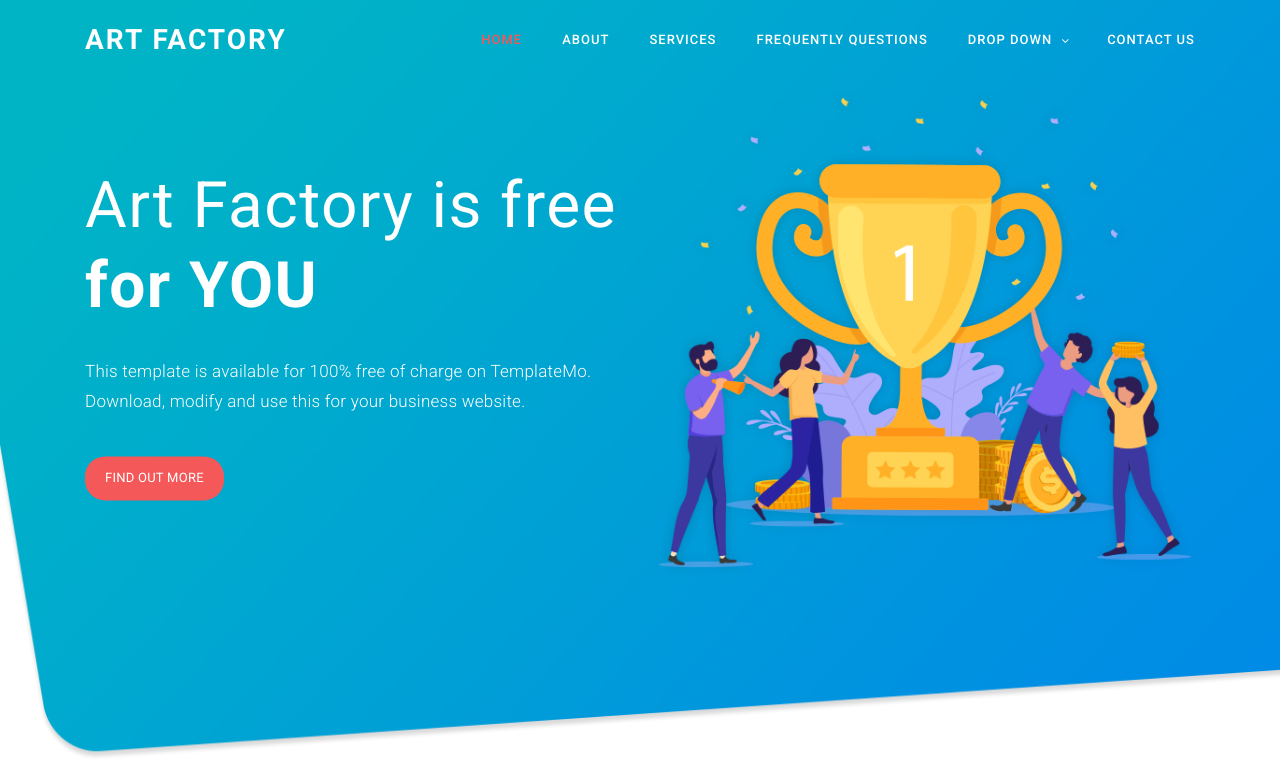
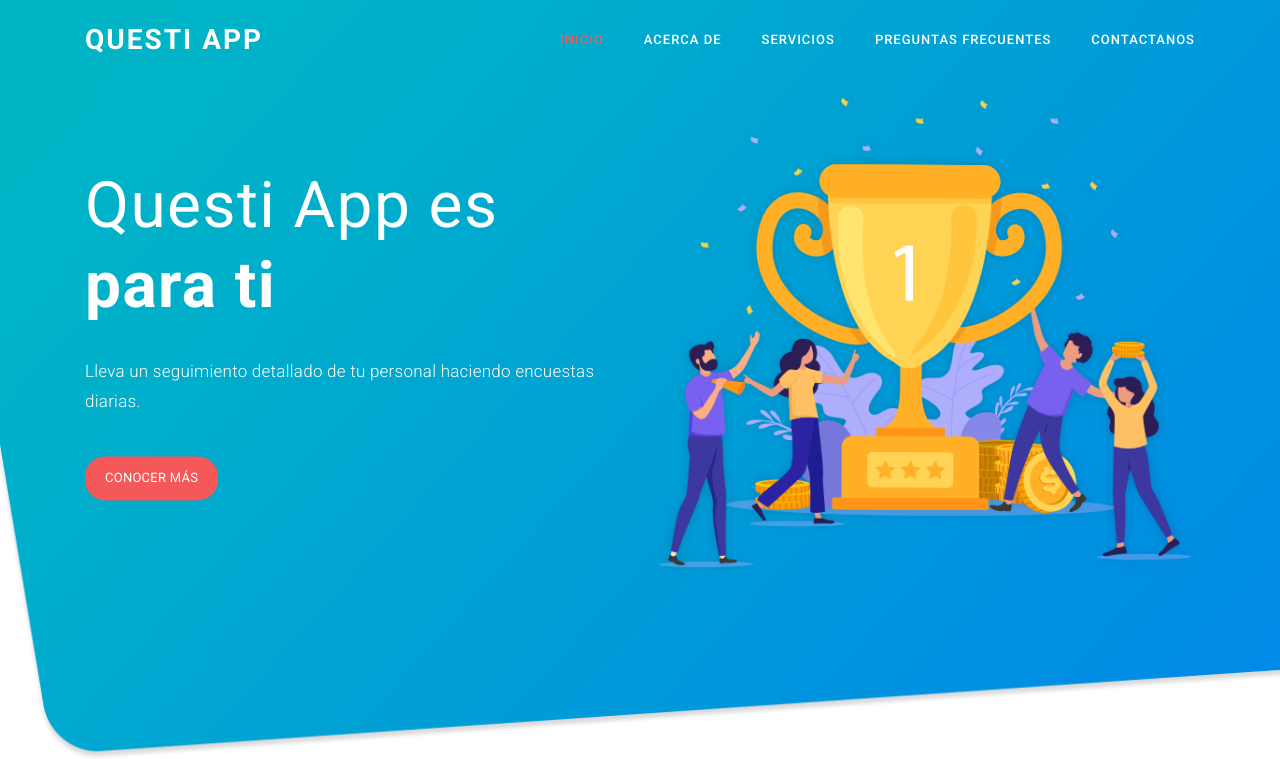
Before and after one commit to samsax/questionaire, a Django app: page / in a window 1280 px wide. Shown: the top 759 px of the page. Run offline with Django 3.2, Linux system fonts and the light colour scheme; some libraries are stand-ins or nearby versions.

Commit message:
portada pagina web

```diff
--- a/polls/templates/polls/home.html
+++ b/polls/templates/polls/home.html
@@ -47,15 +47,15 @@ https://templatemo.com/tm-537-art-factory
                 <div class="col-12">
                     <nav class="main-nav">
                         <!-- ***** Logo Start ***** -->
-                        <a href="#" class="logo">Art Factory</a>
+                        <a href="#" class="logo">Questi App</a>
                         <!-- ***** Logo End ***** -->
                         <!-- ***** Menu Start ***** -->
                         <ul class="nav">
-                            <li class="scroll-to-section"><a href="#welcome" class="active">Home</a></li>
-                            <li class="scroll-to-section"><a href="#about">About</a></li>
-                            <li class="scroll-to-section"><a href="#services">Services</a></li>
-                            <li class="scroll-to-section"><a href="#frequently-question">Frequently Questions</a></li>
-                            <li class="submenu">
+                            <li class="scroll-to-section"><a href="#welcome" class="active">Inicio</a></li>
+                            <li class="scroll-to-section"><a href="#about">Acerca de</a></li>
+                            <li class="scroll-to-section"><a href="#services">Servicios</a></li>
+                            <li class="scroll-to-section"><a href="#frequently-question">Preguntas frecuentes</a></li>
+                            <!-- <li class="submenu">
                                 <a href="javascript:;">Drop Down</a>
                                 <ul>
                                     <li><a href="">About Us</a></li>
@@ -63,8 +63,8 @@ https://templatemo.com/tm-537-art-factory
                                     <li><a href="">FAQ's</a></li>
                                     <li><a href="">Blog</a></li>
                                 </ul>
-                            </li>
-                            <li class="scroll-to-section"><a href="#contact-us">Contact Us</a></li>
+                            </li> -->
+                            <li class="scroll-to-section"><a href="#contact-us">Contactanos</a></li>
                         </ul>
                         <a class='menu-trigger'>
                             <span>Menu</span>
@@ -86,9 +86,9 @@ https://templatemo.com/tm-537-art-factory
             <div class="container">
                 <div class="row">
                     <div class="left-text col-lg-6 col-md-6 col-sm-12 col-xs-12" data-scroll-reveal="enter left move 30px over 0.6s after 0.4s">
-                        <h1>Art Factory is free <strong>for YOU</strong></h1>
-                        <p>This template is available for 100% free of charge on TemplateMo. Download, modify and use this for your business website.</p>
-                        <a href="#about" class="main-button-slider">Find Out More</a>
+                        <h1>Questi App es <strong>para ti</strong></h1>
+                        <p>Lleva un seguimiento detallado de tu personal haciendo encuestas diarias.</p>
+                        <a href="#about" class="main-button-slider">Conocer más</a>
                     </div>
                     <div class="col-lg-6 col-md-6 col-sm-12 col-xs-12" data-scroll-reveal="enter right move 30px over 0.6s after 0.4s">
                         <img src="{% static 'assets/images/slider-icon.png'%}" class="rounded img-fluid d-block mx-auto" alt="First Vector Graphic">
```
